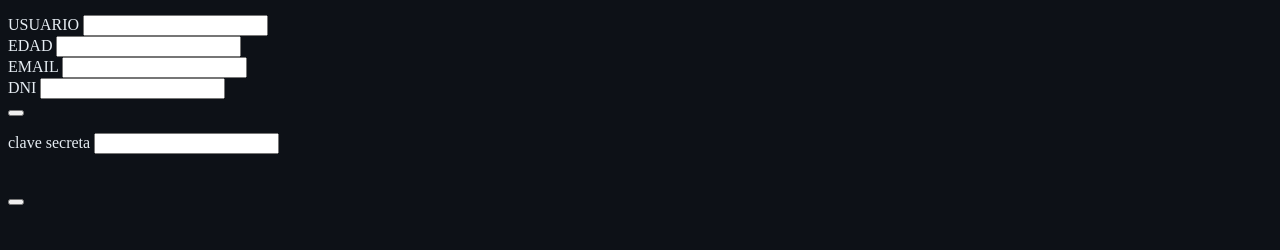
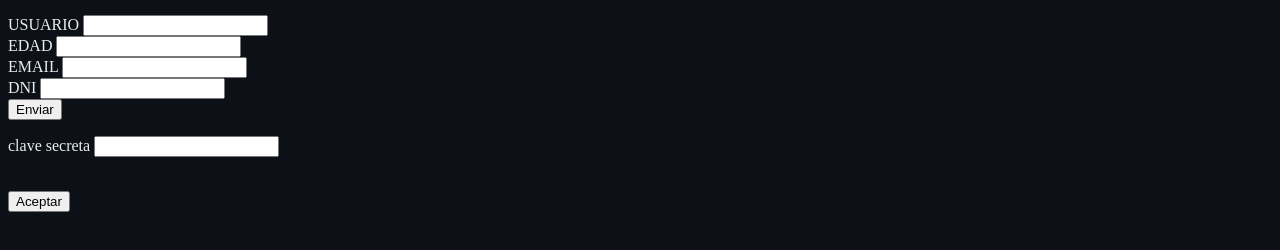
Before and after one commit to maxariel300/Reto-quincenal, a plain HTML site: page index.html in a window 1280 px wide. Shown: the part 206-456 px from the top of the page. Drawn offline with Linux system fonts and the light colour scheme.

Commit message:
agrege el id imagen1

```diff
--- a/code.js
+++ b/code.js
@@ -45,6 +45,7 @@ cuerpoPagina.style.backgroundColor = COLOR_DE_FONDO;
 cuerpoPagina.style.color = TXT_DE_PAGINA;
 
 function recibiTuInfo() {
+
 imagen1.src = IMG_1;
 imagen1.style. width = IMG_TAMAÑO_1;
 imagen1.style. higth = IMG_TAMAÑO_2;
--- a/index.html
+++ b/index.html
@@ -9,7 +9,9 @@
 </head>
 <body>
 
+
 <img src="https://4jata.files.wordpress.com/2018/08/bienvenidos.png" width="1250px" height="150px" alt="">
+<img id="imagen1" src="" alt="">
 <br>
 <h3>Acontinuacion ingrese los siguientes datos:</h3>
 <label for="info-entrada">USUARIO</label>
@@ -25,7 +27,7 @@
 <input type="text" dni="info" id="info-dni">
 <br>
 
-<button onclick="recibiTunInfo()"></button>
+<button onclick="recibiTuInfo()">Enviar</button>
 
 <br>
 <p id="Resultado-1"></p>
@@ -43,7 +45,7 @@
 <img id="imagen3" src="" alt="">
 <br>
 <p id="Resultado-palabra-clave" ></p>
-<button onclick="recibiTuInfo2()"></button>
+<button onclick="recibiTuInfo2()">Aceptar</button>
 
 <script src="code.js"></script>
 </body>
```
